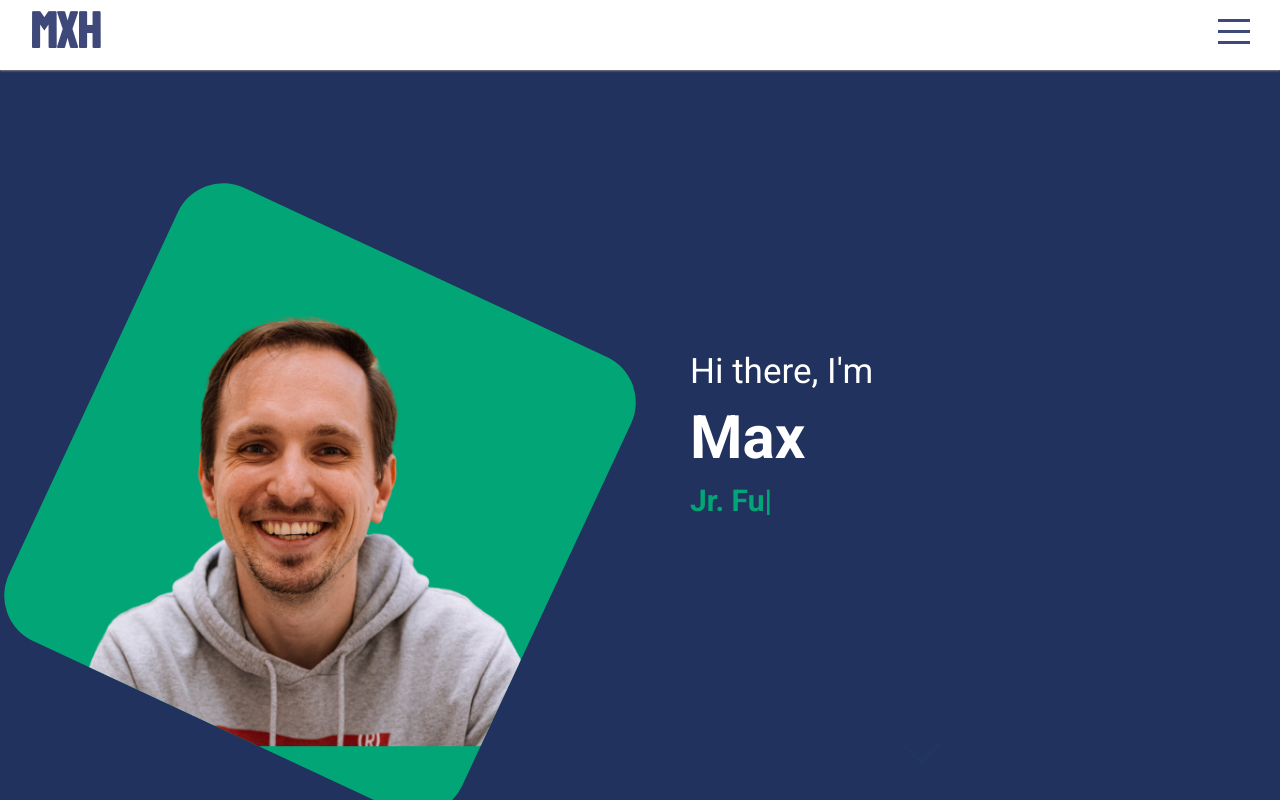
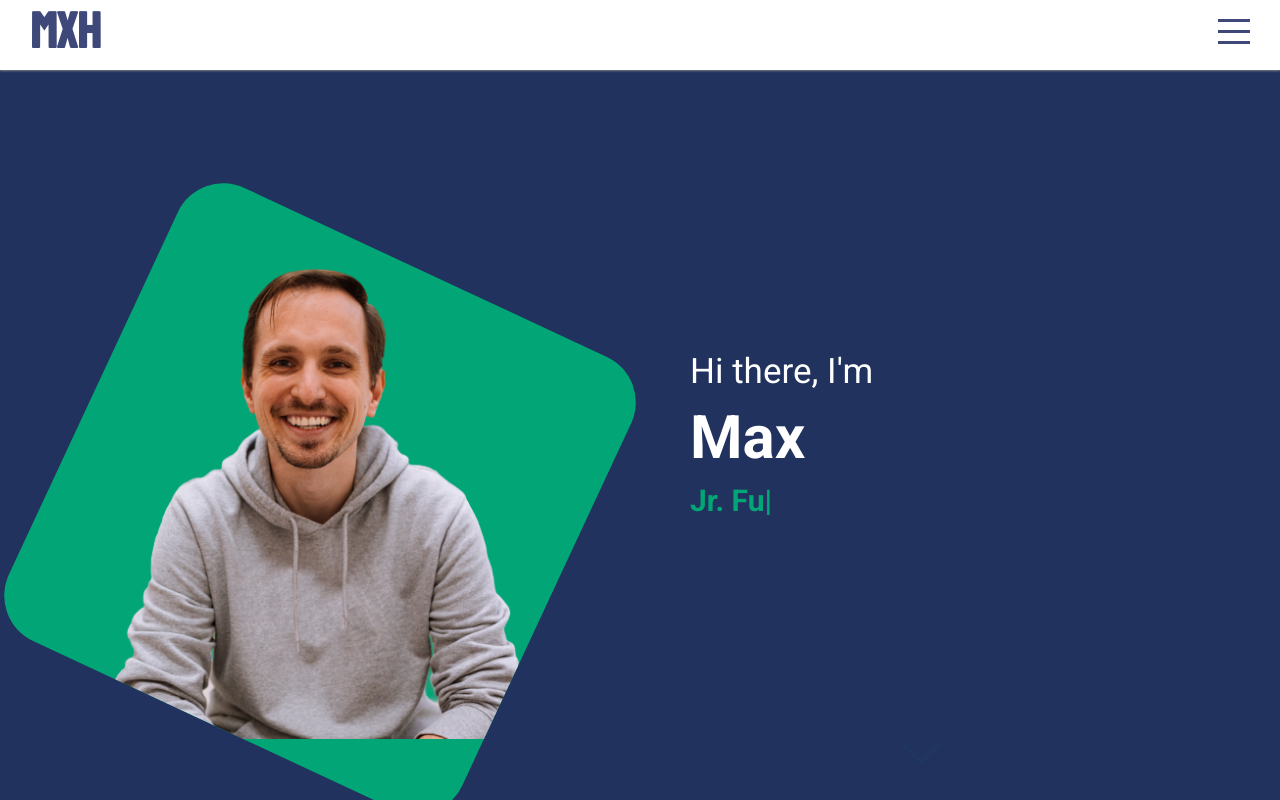
Before and after one commit to MaximilianHM/portfolio, a React (Create React App) app: page / in a window 1280 px wide. Built offline with nearby package versions, Linux system fonts and the light colour scheme.

Commit message:
change intro img

```diff
--- a/src/components/intro/Intro.scss
+++ b/src/components/intro/Intro.scss
@@ -26,8 +26,7 @@
       background-color: $mainFontColor;
       border-radius: 10%;
       display: flex;
-      align-items: flex-end;
-      justify-content: center;
+      align-items: center;
       float: right;
       transform: rotate(25deg);
       overflow: hidden;
@@ -42,7 +41,6 @@
 
       img {
         transform: rotate(-25deg);
-        margin-top: 30%;
 
         @include mobile {
           margin-top: 5%;
```
Also changed, not shown: public/assets/perfil.png, 1 other file (tests, documents, lock files or other folders).
